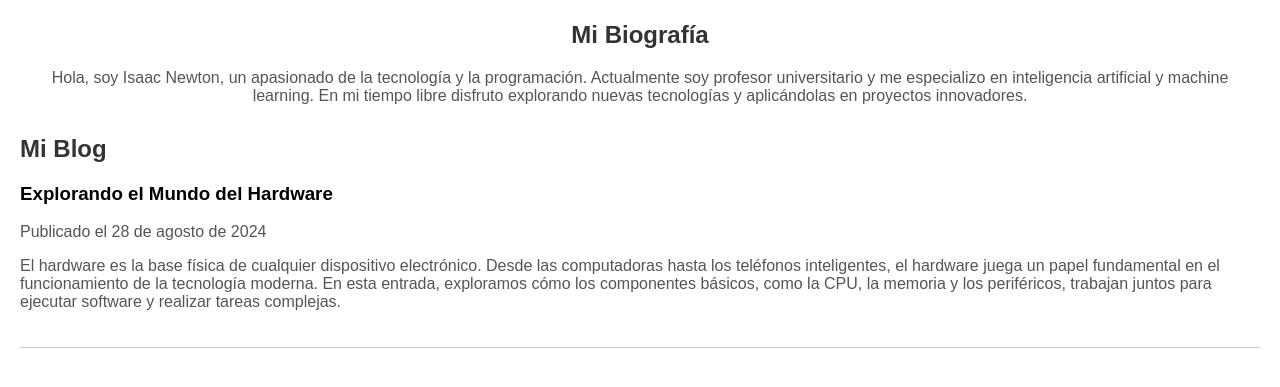
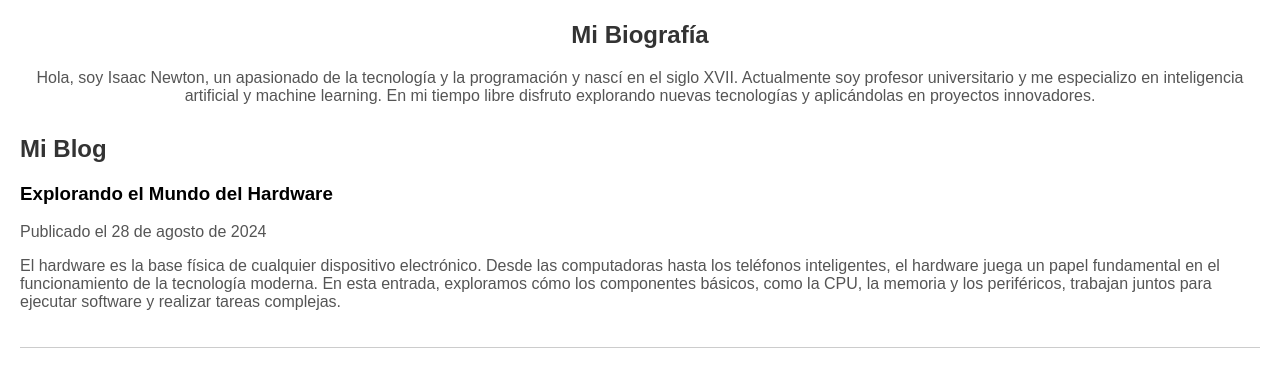
Before and after one commit to introSoft-iud/AAA_G23_pagina_personal, a plain HTML site: page index.html in a window 1280 px wide. Shown: the part 291-678 px from the top of the page. Drawn offline with Linux system fonts and the light colour scheme.

Commit message:
Add files via upload
Agrego siglo de nascimiento de Newton

```diff
--- a/index.html
+++ b/index.html
@@ -60,7 +60,7 @@
         <h1>Bienvenido a Mi Página Personal</h1>
         <img src="img/perfil.png" alt="Foto de perfil">
         <h2 id="bio">Mi Biografía</h2>
-        <p>Hola, soy Isaac Newton, un apasionado de la tecnología y la programación. Actualmente soy profesor universitario y me especializo en inteligencia artificial y machine learning. En mi tiempo libre disfruto explorando nuevas tecnologías y aplicándolas en proyectos innovadores.</p>
+        <p>Hola, soy Isaac Newton, un apasionado de la tecnología y la programación y nascí en el siglo XVII. Actualmente soy profesor universitario y me especializo en inteligencia artificial y machine learning. En mi tiempo libre disfruto explorando nuevas tecnologías y aplicándolas en proyectos innovadores.</p>
     </header>
 
     <section id="blog">
```
